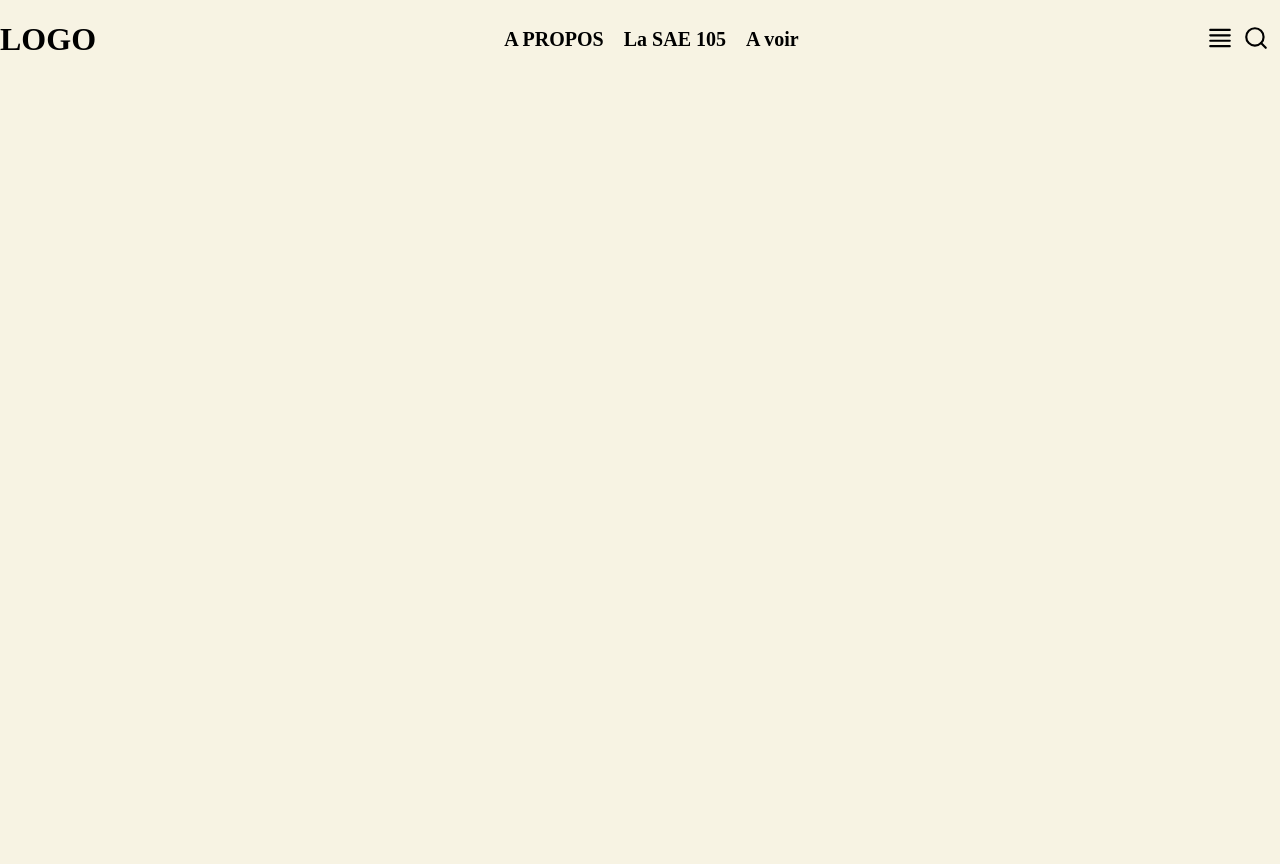
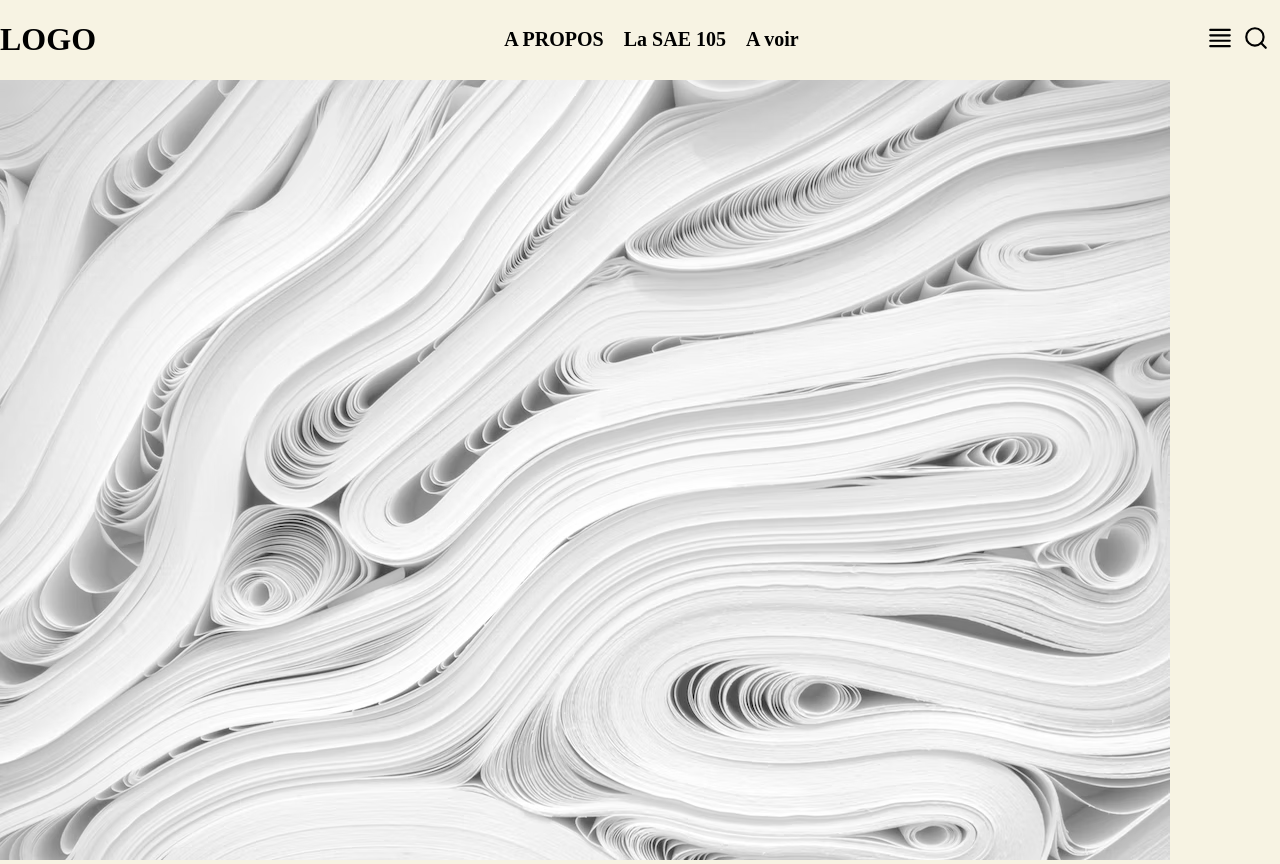
Before and after one commit to syrine277/SAE_105, a plain HTML site: page index.html in a window 1280 px wide. Before the commit the page ends 800 px from the top, so only its background shows below. Drawn offline with Linux system fonts and the light colour scheme.

Commit message:
fond
image en fond

```diff
--- a/index.html
+++ b/index.html
@@ -24,19 +24,15 @@
 
     <header class="haut">
 
-
-
-
-    </header>
-
-
-
         <div class="menu"><svg xmlns="http://www.w3.org/2000/svg" width="26" height="26" viewBox="0 0 24 24" fill="none" stroke="#000000" stroke-width="2" stroke-linecap="round" stroke-linejoin="round"><path d="M21 9.5H3M21 4.5H3M21 14.5H3M21 19.5H3"/></svg></svg></div>
         <div class="recherche"><svg xmlns="http://www.w3.org/2000/svg" width="26" height="26" viewBox="0 0 24 24" fill="none" stroke="#000000" stroke-width="2" stroke-linecap="round" stroke-linejoin="round"><circle cx="11" cy="11" r="8"></circle><line x1="21" y1="21" x2="16.65" y2="16.65"></line></svg></svg></div>
 
 
         </div>
 
+    </header>
+
+  <div class="fond"><img src="fond2.avif" alt=""></div>
 
 
 
--- a/style.css
+++ b/style.css
@@ -38,3 +38,8 @@ body{
 .recherche{
     padding-right: 11px;
 }
+
+.fond{
+  background-image: url(fond2.avif);
+  background-repeat:no-repeat ;
+}
```
Also changed, not shown: fond2.avif (added), fond3.avif (added).
